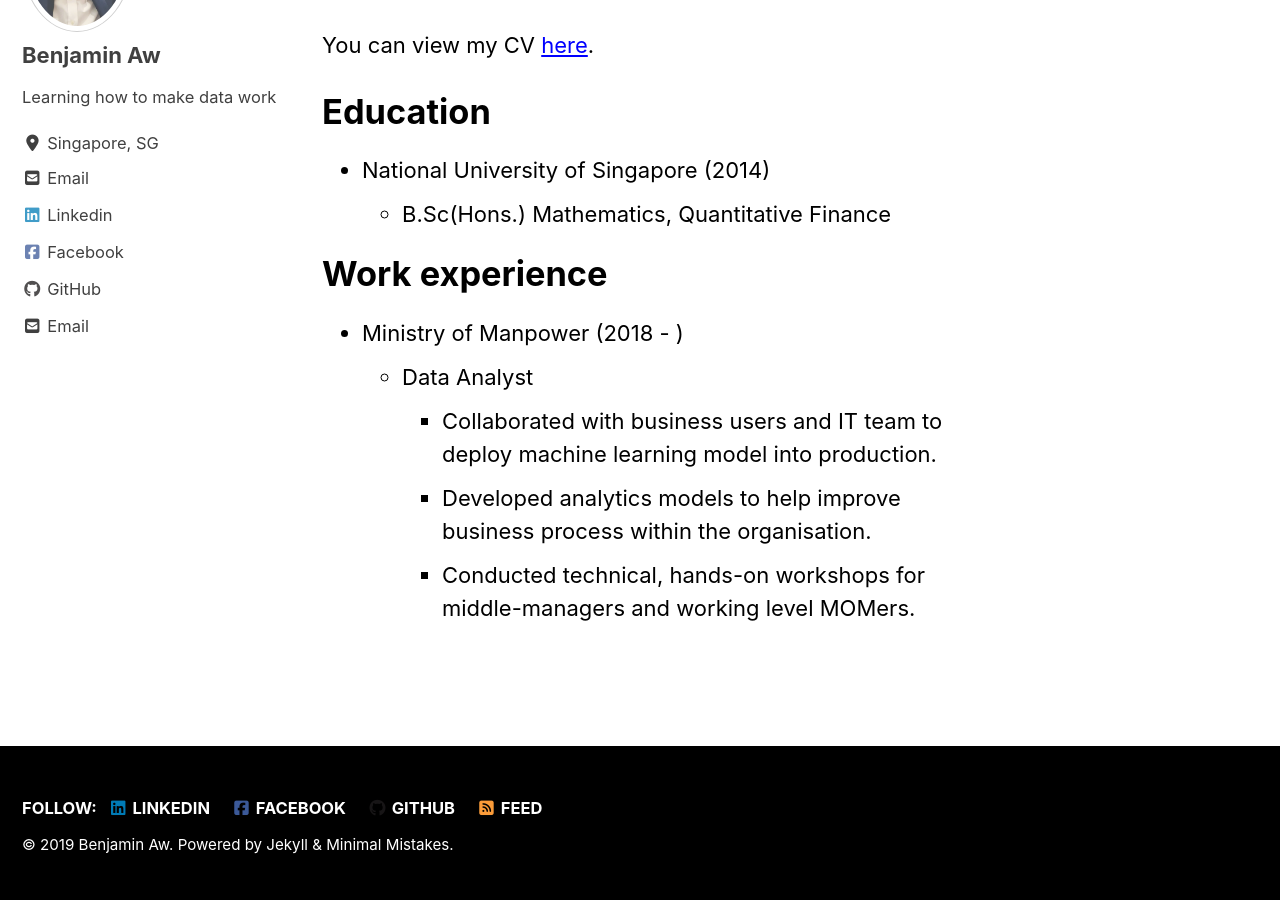
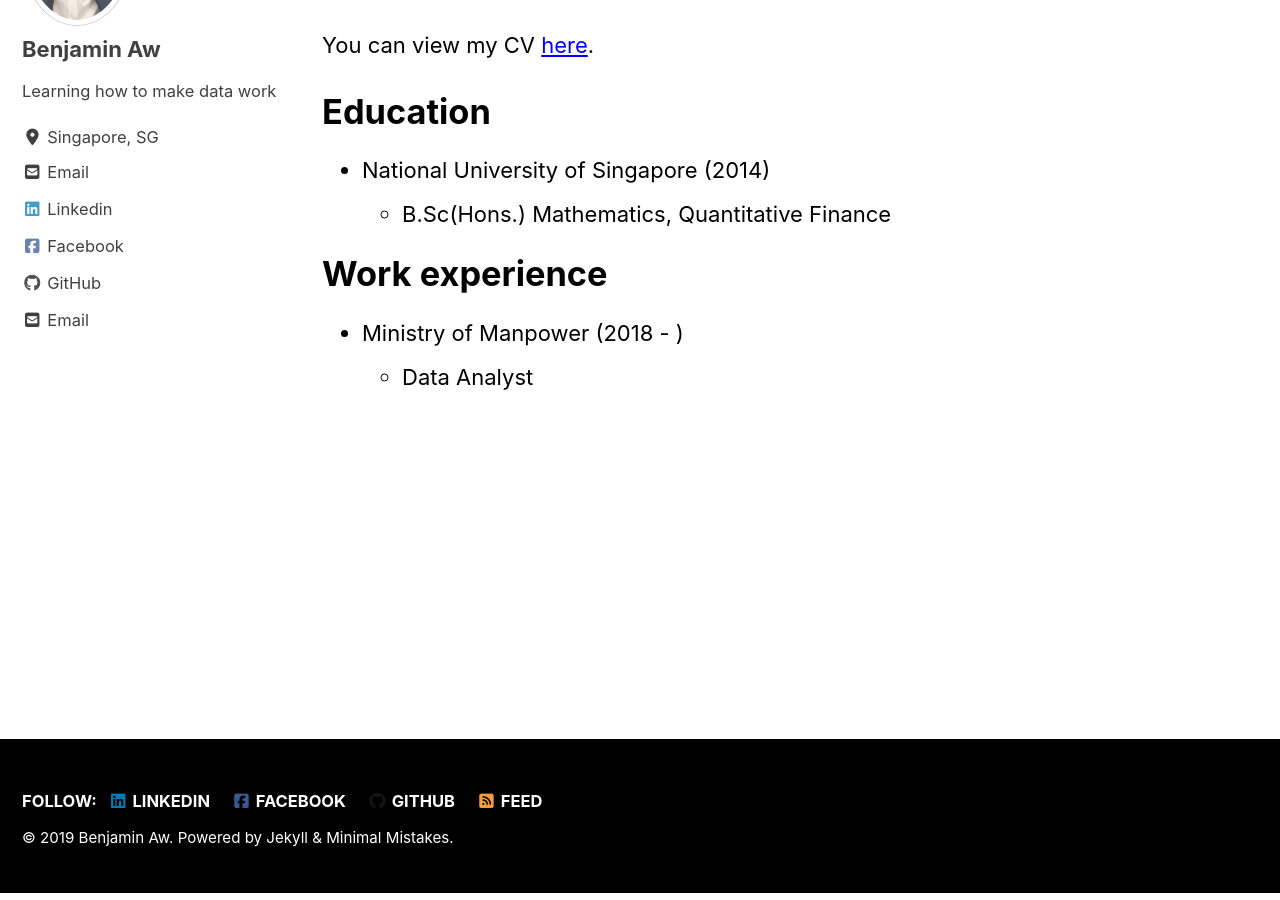
Before and after one commit to Benjamin-Aw-93/Benjamin-Aw-93.github.io, a Jekyll site: the page built from _pages/about.md, in a window 1280 px wide and 900 px high, scrolled down 768 px. Built offline with Jekyll 4.4.1, drawn with Linux system fonts in a browser that asks for light colours; cached includes are drawn as plain includes; nearby versions of some CDN libraries.

Commit message:
trim work experience. details should be in CV

```diff
--- a/_pages/about.md
+++ b/_pages/about.md
@@ -16,6 +16,3 @@ You can view my CV [here](https://benjamin-aw-93.github.io/CV/).
 # Work experience
 - Ministry of Manpower (2018 - )
   - Data Analyst
-    - Collaborated with business users and IT team to deploy machine learning model into production.
-    - Developed analytics models to help improve business process within the organisation.
-    - Conducted technical, hands-on workshops for middle-managers and working level MOMers.
```
